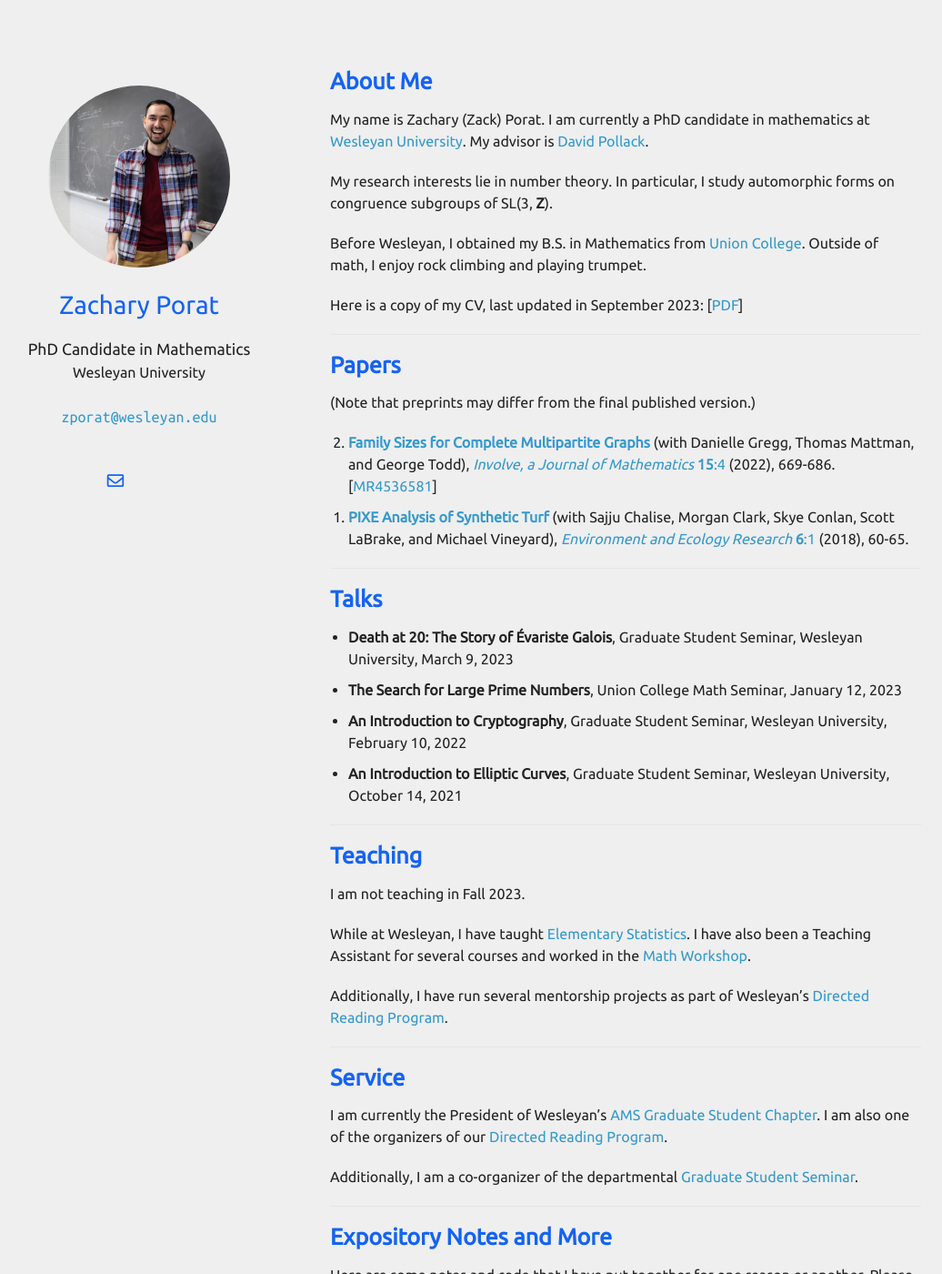
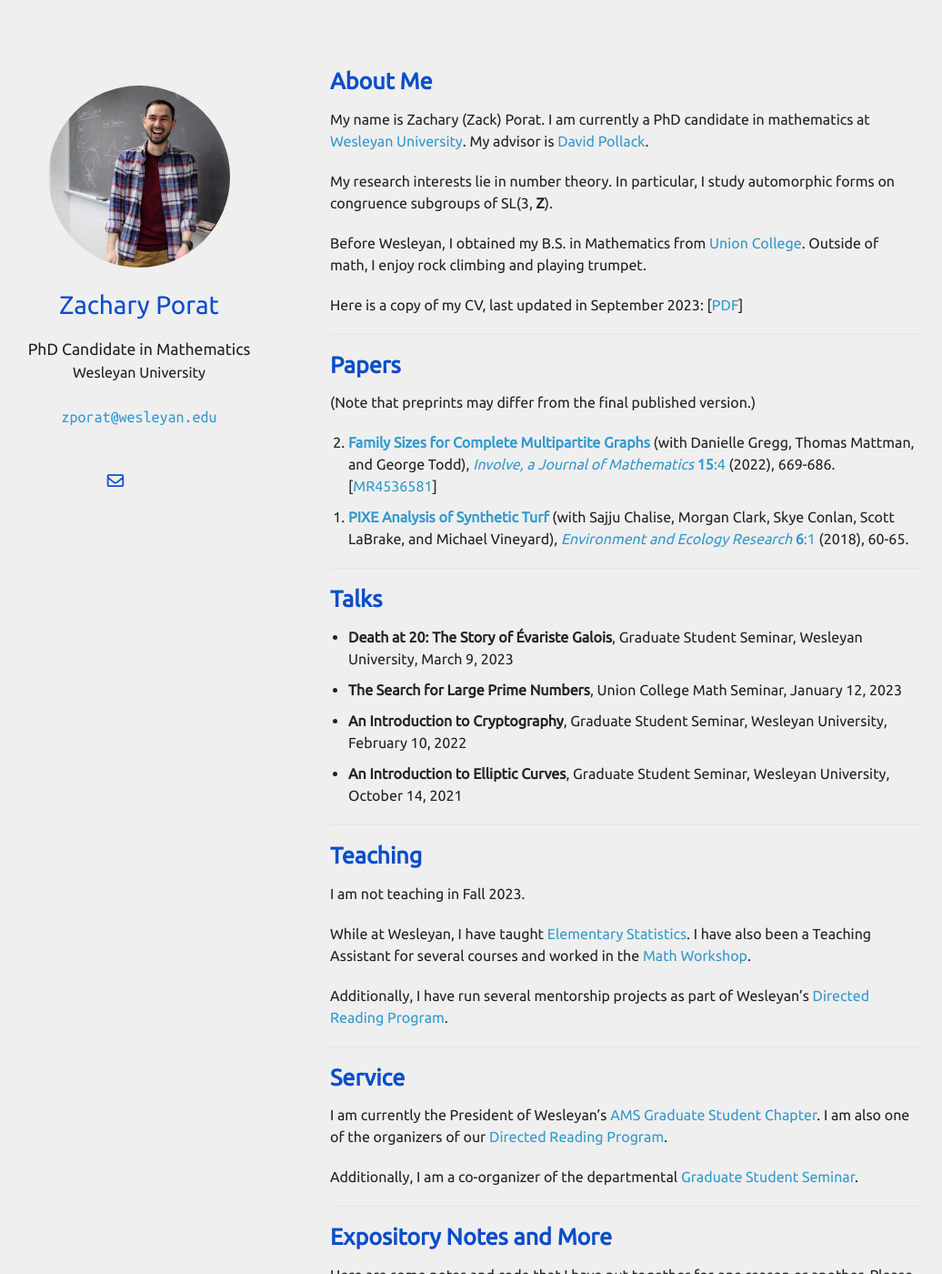
Before and after one commit to zporat/zporat.github.io, a Jekyll site: the page built from index.md, in a window 1280 px wide and 1400 px high. Shown: the whole window at 91% size, without its empty margins (102-1138 px from the left). Built offline with Jekyll 4.4.1, drawn with Linux system fonts in a browser that asks for light colours; nearby versions of some CDN libraries; a style sheet for code colours, icons or effects is not loaded; our own code applies the rules of GitHub Pages for plain Markdown files.

Commit message:
Update minimal-light-no-dark-mode.scss

```diff
--- a/_sass/minimal-light-no-dark-mode.scss
+++ b/_sass/minimal-light-no-dark-mode.scss
@@ -7,7 +7,7 @@
   height:2.4rem;
   width:2.4rem;
   background-color:transparent;
-  color:#1463f3!important;
+  color:#0a4eca!important;
   border-radius:100%;
   text-align:center;
   font-size:1.15rem;
@@ -184,18 +184,18 @@ papertitle {
 
 h3, h4, h5, h6 {
   font-weight: 600;
-  color:#1463f3;
+  color:#0a4eca;
   margin:0 0 20px;
 }
 
 h1 {
   font-weight: 500;
-  color:#1463f3;
+  color:#0a4eca;
   margin:0 0 20px;
 }
 
 h2 {
-  color:#1463f3;
+  color:#0a4eca;
   font-weight: 600;
   margin:2px 0px 15px;
   font-size: 157%;
```
